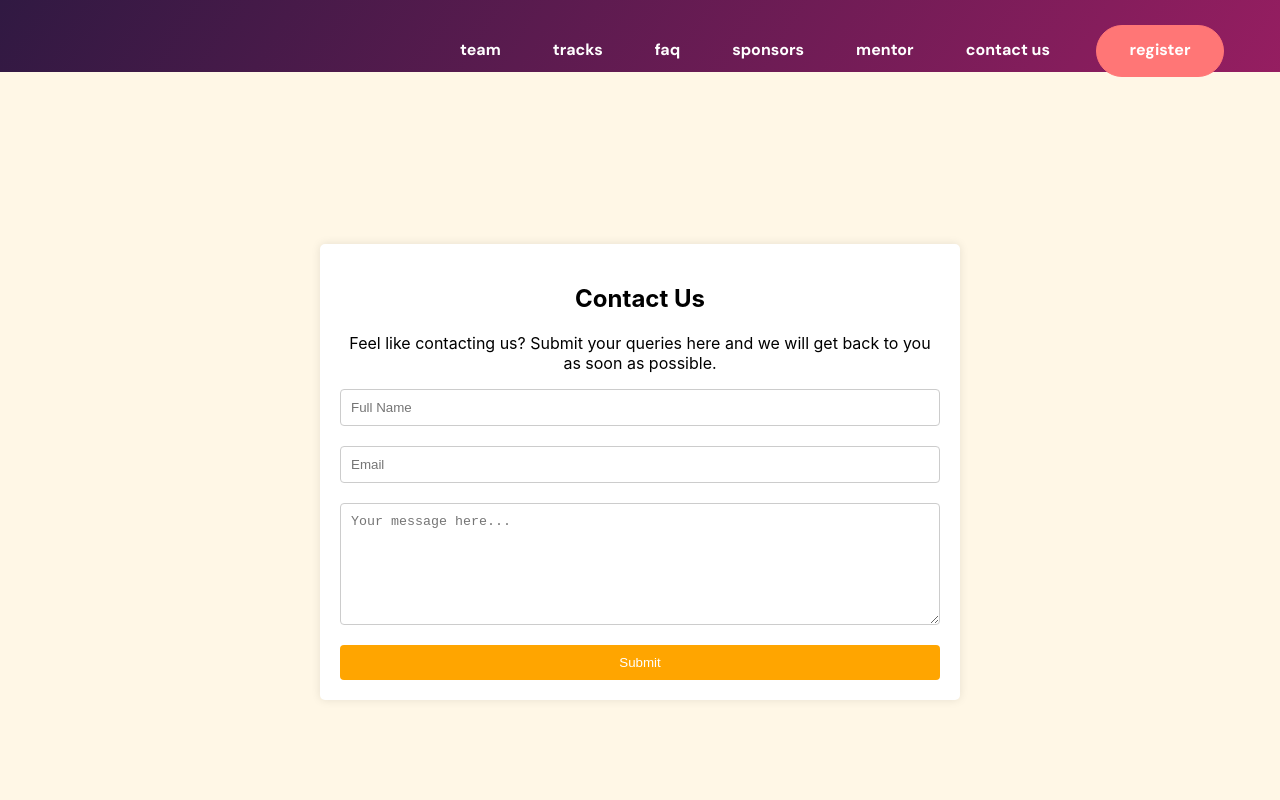
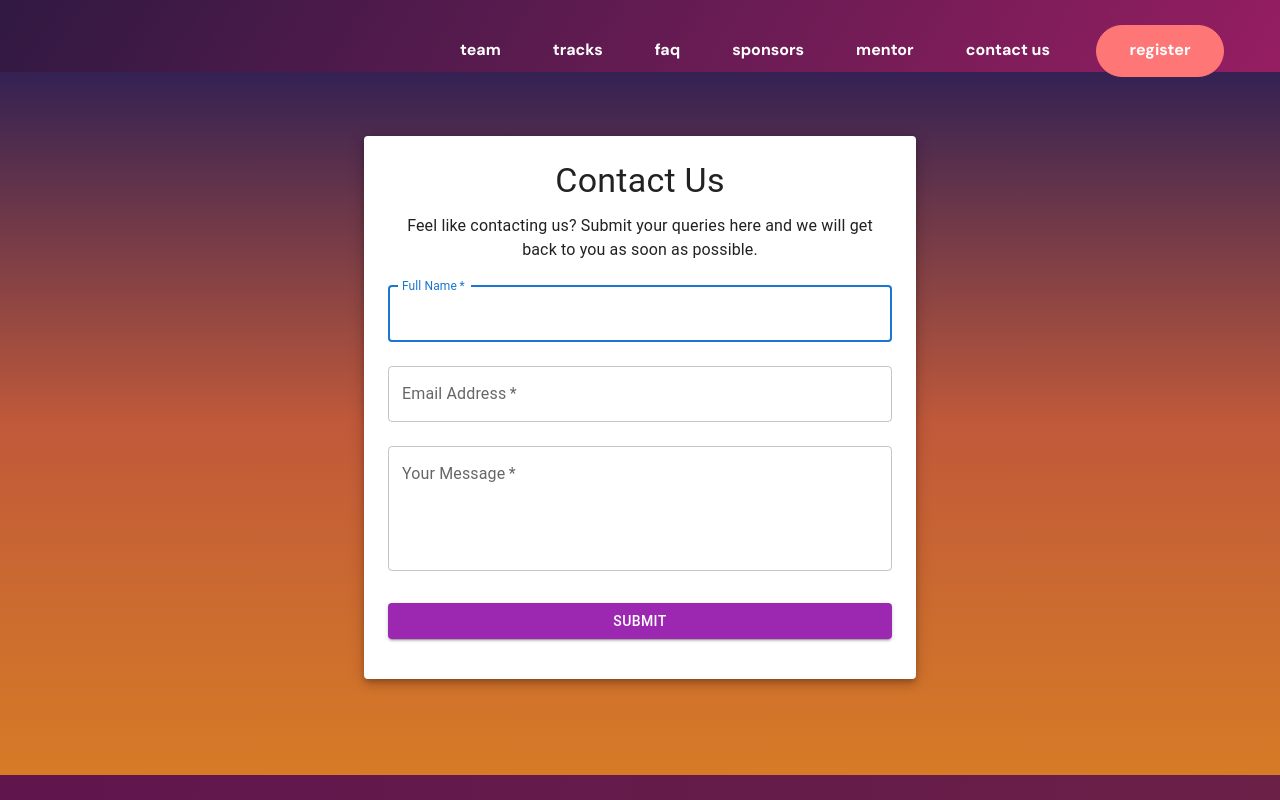
Before and after one commit to HackMerced/HackMerced-X, a React (Create React App) app: page /contactus in a window 1280 px wide. Shown: the top 800 px of the page. Built offline with nearby package versions, Linux system fonts and the light colour scheme; a web font is replaced by a local one.

Commit message:
frontend gradient done

```diff
--- a/src/Components/ContactUs.css
+++ b/src/Components/ContactUs.css
@@ -1,20 +1,17 @@
-/* ContactPage.css */
 .contact-container {
   display: flex;
   flex-direction: column;
   height: 100vh;
 }
 
-.header {
-  background-color: purple;
-  color: white;
-  padding: 10px;
-  text-align: center;
-}
-
 .main-content {
   flex-grow: 1;
-  background-color: #fff7e6; /* A light orange background */
+  background-image: linear-gradient(
+    to bottom,
+    #342153 0%,
+    #c0593a 50%,
+    #d77b26 100%
+  );
   display: flex;
   justify-content: center;
   align-items: center;
@@ -49,8 +46,12 @@
 }
 
 .submit-button {
-  padding: 10px 20px;
-  background-color: orange;
+  background-image: linear-gradient(
+    to bottom,
+    #c8710c 73%,
+    #fb7905 77.78%,
+    #2b0552 100%
+  );
   color: white;
   border: none;
   border-radius: 4px;
--- a/src/Components/ContactUs.js
+++ b/src/Components/ContactUs.js
@@ -1,5 +1,5 @@
 import React, { useState } from 'react';
-import './ContactUs.css';
+import { Container, TextField, Button, Box, Typography, CssBaseline, Paper } from '@mui/material';
 
 const ContactPage = () => {
   const [formData, setFormData] = useState({
@@ -9,54 +9,87 @@ const ContactPage = () => {
   });
 
   const handleChange = (e) => {
-    const { name, value } = e.target;
-    setFormData(prevState => ({
-      ...prevState,
-      [name]: value,
-    }));
+    setFormData({
+      ...formData,
+      [e.target.name]: e.target.value,
+    });
   };
 
   const handleSubmit = (e) => {
     e.preventDefault();
-    // functionality to be put in soon
+    // Handle form submission, e.g., send data to backend
     console.log(formData);
   };
 
   return (
-    <div className="contact-container">
-      <main className="main-content">
-        <section className="contact-section">
-          <h1>Contact Us</h1>
-          <p>Feel like contacting us? Submit your queries here and we will get back to you as soon as possible.</p>
-          <form onSubmit={handleSubmit} className="contact-form">
-            <input
-              type="text"
+    <>
+          <Box
+        sx={{
+          flexGrow: 1,
+          display: 'flex',
+          justifyContent: 'center',
+          alignItems: 'center',
+          background: 'linear-gradient(to bottom, #342153 0%, #C0593A 50%, #D77B26 100%)',
+          p: 2
+        }}
+      >
+      <Container component="main" maxWidth="sm" sx={{ mb: 4 }}>
+        <Paper elevation={6} sx={{ my: { xs: 3, md: 6 }, p: { xs: 2, md: 3 } }}>
+          <Typography variant="h4" gutterBottom>
+            Contact Us
+          </Typography>
+          <Typography variant="body1">
+            Feel like contacting us? Submit your queries here and we will get back to you as soon as possible.
+          </Typography>
+          <Box component="form" onSubmit={handleSubmit} noValidate sx={{ mt: 1 }}>
+            <TextField
+              required
+              fullWidth
+              id="fullName"
+              label="Full Name"
               name="fullName"
-              placeholder="Full Name"
+              margin="normal"
               value={formData.fullName}
               onChange={handleChange}
-              className="form-input"
+              autoComplete="name"
+              autoFocus
             />
-            <input
-              type="email"
+            <TextField
+              required
+              fullWidth
+              id="email"
+              label="Email Address"
               name="email"
-              placeholder="Email"
+              margin="normal"
               value={formData.email}
               onChange={handleChange}
-              className="form-input"
+              autoComplete="email"
             />
-            <textarea
+            <TextField
+              required
+              fullWidth
+              id="message"
+              label="Your Message"
               name="message"
-              placeholder="Your message here..."
+              margin="normal"
               value={formData.message}
               onChange={handleChange}
-              className="form-textarea"
-            ></textarea>
-            <button type="submit" className="submit-button">Submit</button>
-          </form>
-        </section>
-      </main>
-    </div>
+              multiline
+              rows={4}
+            />
+            <Button
+              type="submit"
+              fullWidth
+              variant="contained"
+              sx={{ mt: 3, mb: 2, bgcolor: 'secondary.main' }}
+            >
+              Submit
+            </Button>
+          </Box>
+        </Paper>
+      </Container>
+        </Box>
+    </>
   );
 };
 
```
